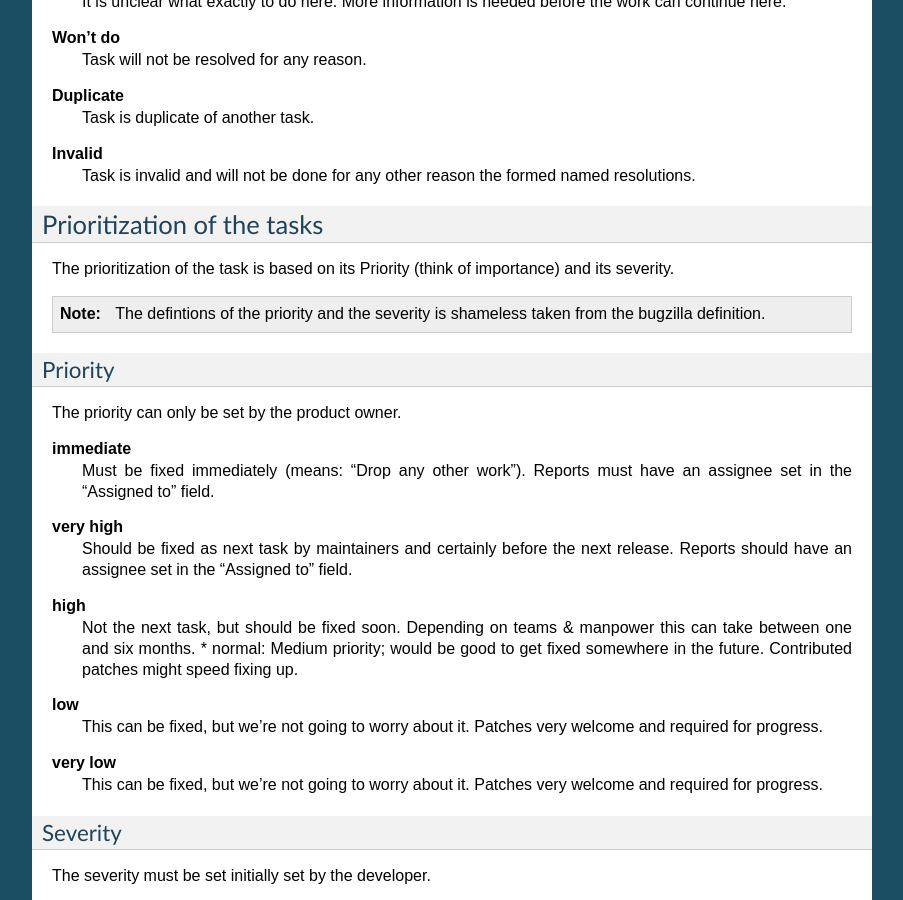
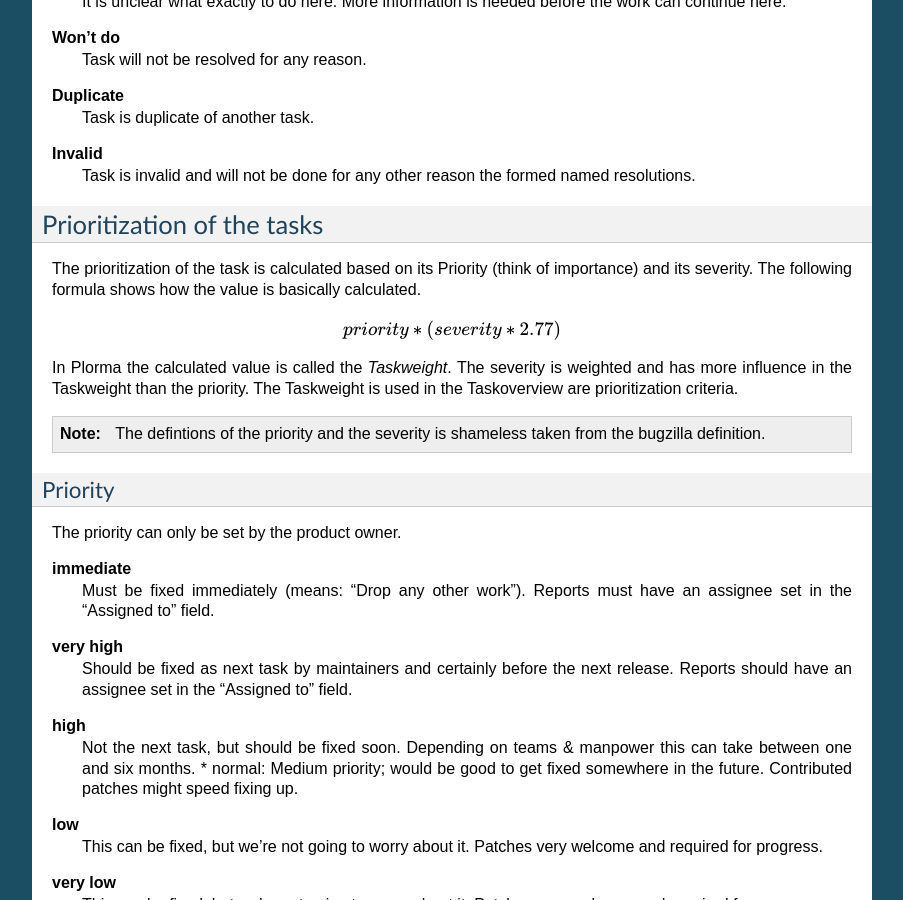
Before and after one commit to toirl/plorma, a Sphinx documentation site: the page built from docs/source/userguide/task.rst, in a window 1280 px wide and 900 px high, scrolled down 1829 px. Shown: the whole window, without its empty margins (198-1101 px from the left). Built offline with Sphinx 7.4.7, drawn with Linux system fonts in a browser that asks for light colours.

Commit message:
Added some notes how the weight of a task is calculated.

```diff
--- a/docs/source/userguide/task.rst
+++ b/docs/source/userguide/task.rst
@@ -84,8 +84,18 @@ Resolutions
 
 Prioritization of the tasks
 ===========================
-The prioritization of the task is based on its Priority (think of importance) and
-its severity.
+The prioritization of the task is calculated based on its Priority (think of
+importance) and its severity. The following formula shows how the value is
+basically calculated.
+
+.. math::
+
+        priority * (severity * 2.77)
+
+In Plorma the calculated value is called the *Taskweight*. The severity is
+weighted and has more influence in the Taskweight than the priority. The
+Taskweight is used in the Taskoverview are prioritization criteria.
+
 
 .. note::
         The defintions of the priority and the severity is shameless taken
```
